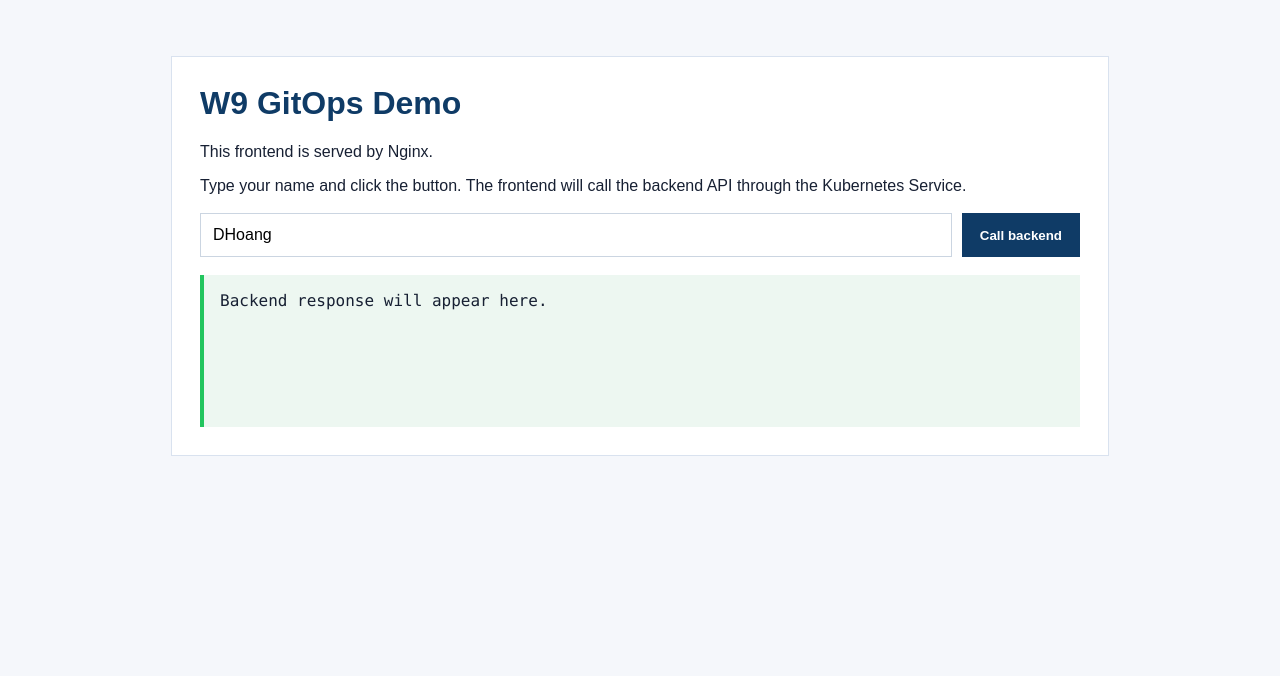
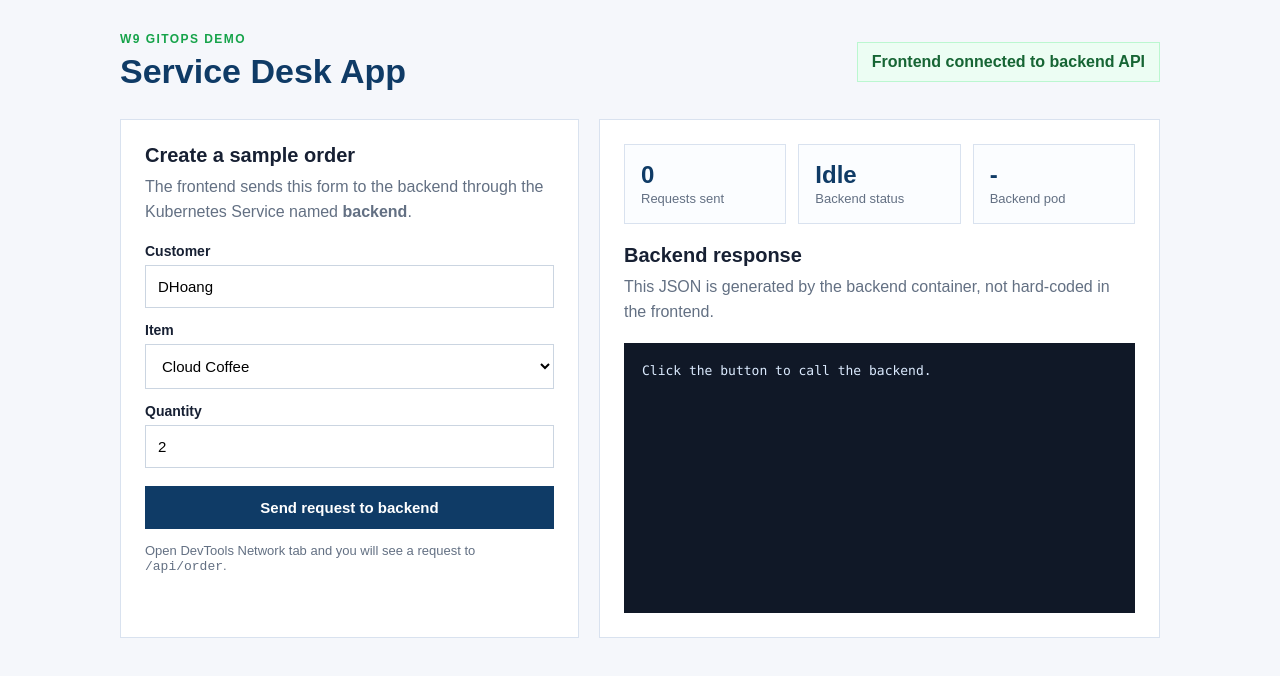
Before and after one commit to bearh141/gitops, a plain HTML site: page app/frontend/index.html in a window 1280 px wide. Drawn offline with Linux system fonts and the light colour scheme.

Commit message:
add separate frontend backend app

```diff
--- a/app/backend/package.json
+++ b/app/backend/package.json
@@ -4,8 +4,5 @@
   "private": true,
   "scripts": {
     "start": "node server.js"
-  },
-  "dependencies": {
-    "express": "^4.19.2"
   }
 }
--- a/app/frontend/index.html
+++ b/app/frontend/index.html
@@ -3,95 +3,266 @@
 <head>
   <meta charset="utf-8">
   <meta name="viewport" content="width=device-width, initial-scale=1">
-  <title>W9 GitOps Frontend Backend Demo</title>
+  <title>GitOps Service Desk</title>
   <style>
+    :root {
+      --ink: #172033;
+      --muted: #637083;
+      --line: #d9e2ef;
+      --brand: #0f3b66;
+      --accent: #16a34a;
+      --soft: #f5f7fb;
+      --panel: #ffffff;
+    }
+
+    * {
+      box-sizing: border-box;
+    }
+
     body {
       margin: 0;
       font-family: Arial, sans-serif;
-      background: #f5f7fb;
-      color: #172033;
+      background: var(--soft);
+      color: var(--ink);
     }
-    main {
-      max-width: 880px;
-      margin: 56px auto;
-      padding: 28px;
-      background: white;
-      border: 1px solid #d9e2ef;
+
+    .shell {
+      max-width: 1080px;
+      margin: 0 auto;
+      padding: 32px 20px;
     }
+
+    header {
+      display: flex;
+      justify-content: space-between;
+      align-items: center;
+      gap: 20px;
+      margin-bottom: 28px;
+    }
+
+    .brand {
+      display: flex;
+      flex-direction: column;
+      gap: 6px;
+    }
+
+    .eyebrow {
+      color: var(--accent);
+      font-size: 12px;
+      font-weight: 700;
+      letter-spacing: 0.12em;
+      text-transform: uppercase;
+    }
+
     h1 {
-      margin-top: 0;
-      color: #0f3b66;
+      margin: 0;
+      font-size: 34px;
+      color: var(--brand);
     }
-    form {
-      display: flex;
-      gap: 10px;
-      margin-top: 18px;
+
+    .status-pill {
+      border: 1px solid #bbf7d0;
+      background: #ecfdf3;
+      color: #166534;
+      padding: 10px 14px;
+      font-weight: 700;
     }
-    input {
-      flex: 1;
+
+    .grid {
+      display: grid;
+      grid-template-columns: 0.9fr 1.1fr;
+      gap: 20px;
+    }
+
+    .panel {
+      background: var(--panel);
+      border: 1px solid var(--line);
+      padding: 24px;
+    }
+
+    .panel h2 {
+      margin: 0 0 8px;
+      font-size: 20px;
+    }
+
+    .panel p {
+      margin: 0 0 18px;
+      color: var(--muted);
+      line-height: 1.55;
+    }
+
+    label {
+      display: block;
+      margin: 14px 0 6px;
+      font-weight: 700;
+      font-size: 14px;
+    }
+
+    input,
+    select {
+      width: 100%;
       padding: 12px;
       border: 1px solid #cbd5e1;
-      font-size: 16px;
+      font-size: 15px;
+      background: white;
     }
+
     button {
-      padding: 12px 18px;
+      width: 100%;
+      margin-top: 18px;
+      padding: 13px 16px;
       border: 0;
-      background: #0f3b66;
+      background: var(--brand);
       color: white;
+      font-size: 15px;
       font-weight: 700;
       cursor: pointer;
     }
-    .result {
-      margin-top: 18px;
+
+    .metrics {
+      display: grid;
+      grid-template-columns: repeat(3, 1fr);
+      gap: 12px;
+      margin-bottom: 20px;
+    }
+
+    .metric {
+      border: 1px solid var(--line);
       padding: 16px;
-      background: #edf7f1;
-      border-left: 4px solid #22c55e;
+      background: #fbfdff;
+    }
+
+    .metric strong {
+      display: block;
+      font-size: 24px;
+      color: var(--brand);
+    }
+
+    .metric span {
+      color: var(--muted);
+      font-size: 13px;
+    }
+
+    pre {
+      min-height: 270px;
+      margin: 0;
+      padding: 18px;
+      overflow: auto;
+      background: #101827;
+      color: #dbeafe;
       font-family: Consolas, monospace;
-      white-space: pre-wrap;
-      min-height: 120px;
+      font-size: 13px;
+      line-height: 1.6;
+    }
+
+    .hint {
+      margin-top: 14px;
+      color: var(--muted);
+      font-size: 13px;
+    }
+
+    @media (max-width: 820px) {
+      header,
+      .grid {
+        grid-template-columns: 1fr;
+        display: grid;
+      }
+
+      .metrics {
+        grid-template-columns: 1fr;
+      }
     }
   </style>
 </head>
 <body>
-  <main>
-    <h1>W9 GitOps Demo</h1>
-    <p>This frontend is served by Nginx.</p>
-    <p>Type your name and click the button. The frontend will call the backend API through the Kubernetes Service.</p>
+  <div class="shell">
+    <header>
+      <div class="brand">
+        <div class="eyebrow">W9 GitOps Demo</div>
+        <h1>Service Desk App</h1>
+      </div>
+      <div class="status-pill">Frontend connected to backend API</div>
+    </header>
 
-    <form id="hello-form">
-      <input id="name-input" value="DHoang" placeholder="Enter your name">
-      <button type="submit">Call backend</button>
-    </form>
+    <section class="grid">
+      <div class="panel">
+        <h2>Create a sample order</h2>
+        <p>The frontend sends this form to the backend through the Kubernetes Service named <strong>backend</strong>.</p>
 
-    <div class="result" id="result">Backend response will appear here.</div>
-  </main>
+        <form id="order-form">
+          <label for="customer">Customer</label>
+          <input id="customer" value="DHoang" placeholder="Customer name">
+
+          <label for="item">Item</label>
+          <select id="item">
+            <option>Cloud Coffee</option>
+            <option>Kubernetes Burger</option>
+            <option>GitOps Bento</option>
+            <option>Argo Rollout Tea</option>
+          </select>
+
+          <label for="quantity">Quantity</label>
+          <input id="quantity" type="number" min="1" max="10" value="2">
+
+          <button type="submit">Send request to backend</button>
+        </form>
+
+        <div class="hint">Open DevTools Network tab and you will see a request to <code>/api/order</code>.</div>
+      </div>
+
+      <div class="panel">
+        <div class="metrics">
+          <div class="metric">
+            <strong id="orders">0</strong>
+            <span>Requests sent</span>
+          </div>
+          <div class="metric">
+            <strong id="last-status">Idle</strong>
+            <span>Backend status</span>
+          </div>
+          <div class="metric">
+            <strong id="last-host">-</strong>
+            <span>Backend pod</span>
+          </div>
+        </div>
+
+        <h2>Backend response</h2>
+        <p>This JSON is generated by the backend container, not hard-coded in the frontend.</p>
+        <pre id="output">Click the button to call the backend.</pre>
+      </div>
+    </section>
+  </div>
 
   <script>
-    const form = document.getElementById('hello-form');
-    const input = document.getElementById('name-input');
-    const result = document.getElementById('result');
+    const form = document.getElementById('order-form');
+    const output = document.getElementById('output');
+    const orders = document.getElementById('orders');
+    const lastStatus = document.getElementById('last-status');
+    const lastHost = document.getElementById('last-host');
+    let count = 0;
 
     form.addEventListener('submit', async (event) => {
       event.preventDefault();
-      const name = encodeURIComponent(input.value || 'anonymous');
-      result.textContent = 'Calling backend...';
+
+      const customer = encodeURIComponent(document.getElementById('customer').value || 'Guest');
+      const item = encodeURIComponent(document.getElementById('item').value);
+      const quantity = encodeURIComponent(document.getElementById('quantity').value || '1');
+
+      output.textContent = 'Calling backend service...';
+      lastStatus.textContent = 'Loading';
 
       try {
-        const response = await fetch('/api/hello?name=' + name + '&from=frontend');
+        const response = await fetch(`/api/order?customer=${customer}&item=${item}&quantity=${quantity}`);
         const data = await response.json();
-        result.textContent = [
-          'Backend handled the request successfully.',
-          '',
-          'Message: ' + data.message,
-          'Backend service: ' + data.service,
-          'Backend pod hostname: ' + data.hostname,
-          'Timestamp: ' + data.timestamp,
-          '',
-          'Raw JSON:',
-          JSON.stringify(data, null, 2)
-        ].join('\n');
+
+        count += 1;
+        orders.textContent = count;
+        lastStatus.textContent = data.status || 'ok';
+        lastHost.textContent = data.backend?.hostname || '-';
+        output.textContent = JSON.stringify(data, null, 2);
       } catch (error) {
-        result.textContent = 'Backend call failed: ' + error;
+        lastStatus.textContent = 'Error';
+        output.textContent = 'Backend request failed: ' + error;
       }
     });
   </script>
```
Also changed, not shown: app/backend/server.js (+57 -21 lines), 1 other file.
